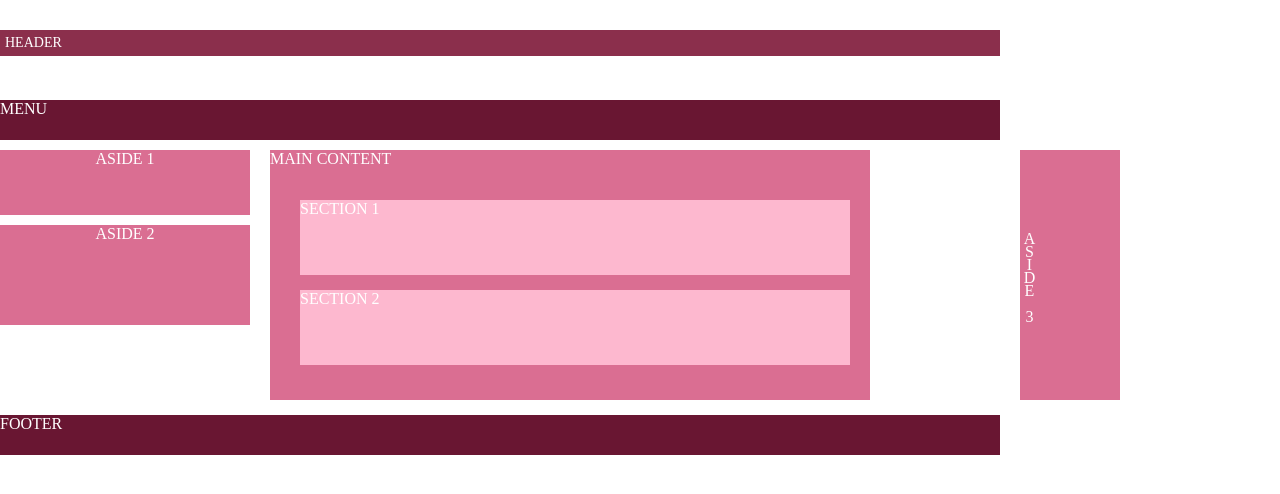
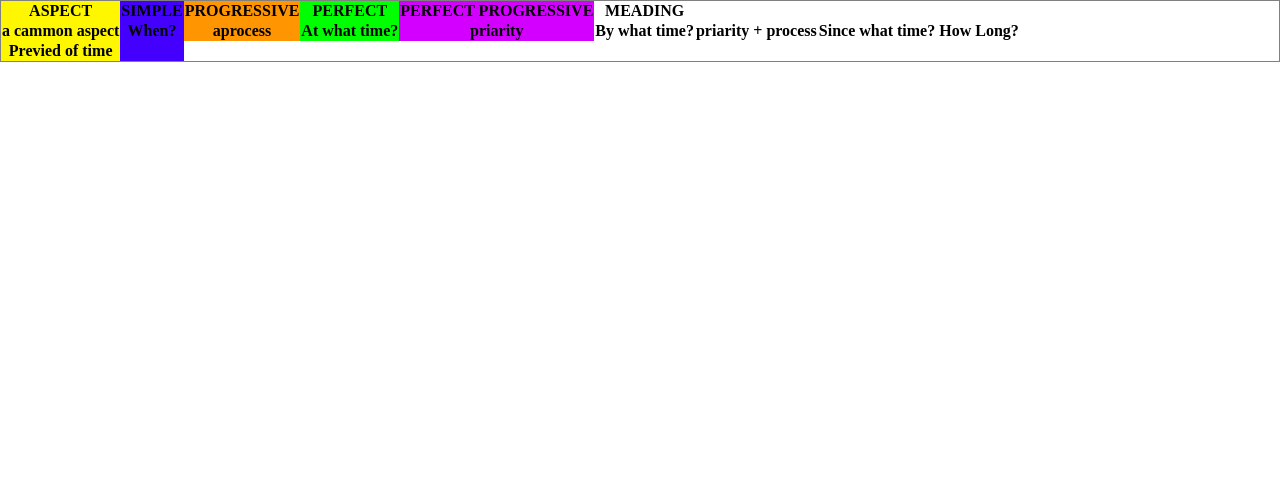
Before and after one commit to MotreCristian/QuestTest, a plain HTML site: page index2.html in a window 1280 px wide. Drawn offline with Linux system fonts and the light colour scheme.

Commit message:
New Commit

```diff
--- a/index2.html
+++ b/index2.html
@@ -3,47 +3,41 @@
 <head>
     <meta charset="UTF-8">
     <meta name="viewport" content="width=device-width, initial-scale=1.0">
-    <title>PR1</title>
-    <link rel="stylesheet" href="style.css">
+    <title>Home work</title>
+    <link rel="stylesheet" href="style2.css">
 </head>
 <body>
-    <!DOCTYPE html>
-<html lang="en">
-<head>
-    <meta charset="UTF-8">
-    <meta name="viewport" content="width=device-width, initial-scale=1.0">
-    <link rel="stylesheet" href="style.css">
-    <title>Quest</title>
-</head>
-<body>
-    <div class="structure">
-        <p>HEADER</p>
-    </div>
-    <div class="structure2">
-        <p>MENU</p>
-    </div>
-    <div class="structure3">
-        <p>ASIDE 1</p>
-    </div>
-    <div class="structure4">
-        <p>ASIDE 2</p>
-    </div>
-    <div class="structure5">
-        <p>MAIN CONTENT</p>
-    </div>
-    <div class="structure6">
-        <p>SECTION 1</p>
-    </div>
-    <div class="structure7">
-        <p>SECTION 2</p>
-    </div>
-    <div class="structure8">
-        <p>ASIDE 3</p>
-    </div>
-    <div class="structure9">
-        <p>FOOTER</p>
-    </div>
+    <table>
+        <colgroup>
+            <col span="1" class="col-1">
+            <col span="1" class="col-2">
+            <col span="1" class="col-3">
+            <col span="1" class="col-4">
+            <col span="1" class="col-5">
+            </colgroup>
+        <thead>
+            <th>ASPECT</th>
+            <th>SIMPLE</th>
+            <th>PROGRESSIVE</th>
+            <th>PERFECT</th>
+            <th>PERFECT PROGRESSIVE</th>
+            <th>MEADING</th>
+        </thead>
+        <tbody>
+            <tr><th>a cammon aspect</th>
+                <th><strong>When?</strong></th>
+                <th>aprocess</th>
+                <th><strong>At what time?</strong></th>
+                <th>priarity</th>
+                <th><strong>By what time?</strong></th>
+                <th>priarity + process</th>
+                <th><strong>Since what time? How Long?</strong></th>
+            </tr>
+            <tr>
+                <th><strong>Previed of time</strong></th>
+                <th></th>
+            </tr>
+        </tbody>
+    </table>
 </body>
 </html>
-</body>
-</html>
--- a/style.css
+++ b/style.css
@@ -62,113 +62,79 @@
 }
 
 /*HW3*/
-
-.structure {
-  width: 1000px;
-  font-size: 14px;
+body {
   margin: 0;
-  padding: 5px;
-  color: white;
-  background-color: rgb(139, 47, 76);
-  position: absolute;
-  top: 30px;
+  padding: 0;
 }
 
-.structure2 {
-  width: 1000px;
-  height: 40px;
+* {
+  text-transform: uppercase;
   color: white;
-  background-color: rgb(105, 22, 50);
-  position: absolute;
-  top: 100px;
 }
 
-.structure3 {
-  width: 250px;
-  height: 65px;
-  color: white;
-  background-color: rgb(218, 110, 146);
-  position: absolute;
-  top: 150px;
+header {
+  margin-top: 0.5em;
+  width: 100%;
+  background-color: rgb(195, 30, 154);
+  padding: 1em 2em;
+}
+
+menu,
+footer {
+  margin-top: 0.5em;
+  width: 100%;
+  background-color: rgb(87, 30, 68);
+  padding: 1em 2em;
+}
+
+main {
+  width: 650px;
+  padding: 1em 2em;
+  background-color: rgb(255, 52, 191);
+  margin: 0 auto;
+  margin-top: -200px;
+}
+
+
+section {
+  margin-top: 0.5em;
+  background-color: #ffaaeb;
+  padding: 1em 2em;
+}
+
+.left-aside {
+  margin-top: 1em;
+  width: 200px;
+  height: 100px;
+  background-color: rgb(210, 89, 202);
   text-align: center;
 }
 
-.structure4 {
-  width: 250px;
-  height: 100px;
-  color: white;
-  background-color: rgb(218, 110, 146);
-  position: absolute;
-  top: 225px;
-  text-align: center;
+
+.right-aside {
+  width: 200px;
+  height: 150px;
+  background-color: rgb(210, 89, 202);
+  margin-top: -175px
 }
 
-.structure5 {
-  width: 600px;
-  height: 250px;
-  color: white;
-  background-color: rgb(218, 110, 146);
-  position: absolute;
-  top: 150px;
-  left: 270px;
-}
-
-.structure5 {
-  float: right;
-}
-.structure6 {
-  width: 550px;
-  height: 75px;
-  color: white;
-  background-color: rgb(253, 184, 207);
-  position: absolute;
-  top: 200px;
-  left: 300px;
-}
-
-.structure7 {
-  width: 550px;
-  height: 75px;
-  color: white;
-  background-color: rgb(253, 184, 207);
-  position: absolute;
-  top: 290px;
-  left: 300px;
-}
-
-.structure7 {
-  float: right;
-}
-
-.structure8 {
-  width: 100px;
-  height: 250px;
-  background-color: rgb(218, 110, 146);
-  position: absolute;
-  top: 150px;
-  right: 160px;
-}
-
-.structure8 {
+.right-aside {
   display: inline-block;
   color: white;
-  text-align: center;
 
   writing-mode: vertical-lr;
 
   letter-spacing: -4px;
   text-orientation: upright;
+  text-align: center;
 }
 
-.structure9 {
-  width: 1000px;
-  height: 40px;
-  color: white;
-  background-color: rgb(105, 22, 50);
-  position: absolute;
-  top: 415px;
+.right-aside {
+  float: right;
 }
 
+
+/* HOME WORK*/
 * {
   margin: 0;
   padding: 0;
--- a/style2.css
+++ b/style2.css
@@ -54,3 +54,62 @@ tfoot {
     background-color: rgb(255, 0, 0);
     color: white;
 }
+
+
+
+
+
+
+
+
+
+
+
+
+
+
+
+
+
+
+
+
+
+
+
+
+/*HOME WORK*/
+
+body {
+    margin: 0 auto;
+    border: 1px solid gray
+}
+
+table {
+    border-collapse: collapse;
+}
+
+.col-1 {
+    background-color: rgb(255, 247, 0);
+    color: white;
+}
+
+.col-2 {
+    background-color: rgb(68, 0, 255);
+    color: white;
+}
+
+.col-3 {
+    background-color: rgb(255, 149, 0);
+    color: white;
+}
+
+.col-4 {
+    background-color: rgb(0, 255, 0);
+    color: white;
+}
+
+.col-5 {
+    background-color: rgb(212, 0, 255);
+    color: white;
+}
```
Also changed, not shown: index3.html (+11 -27 lines), master2.html (+8 -1 lines), work2.html (line endings or trailing spaces).
